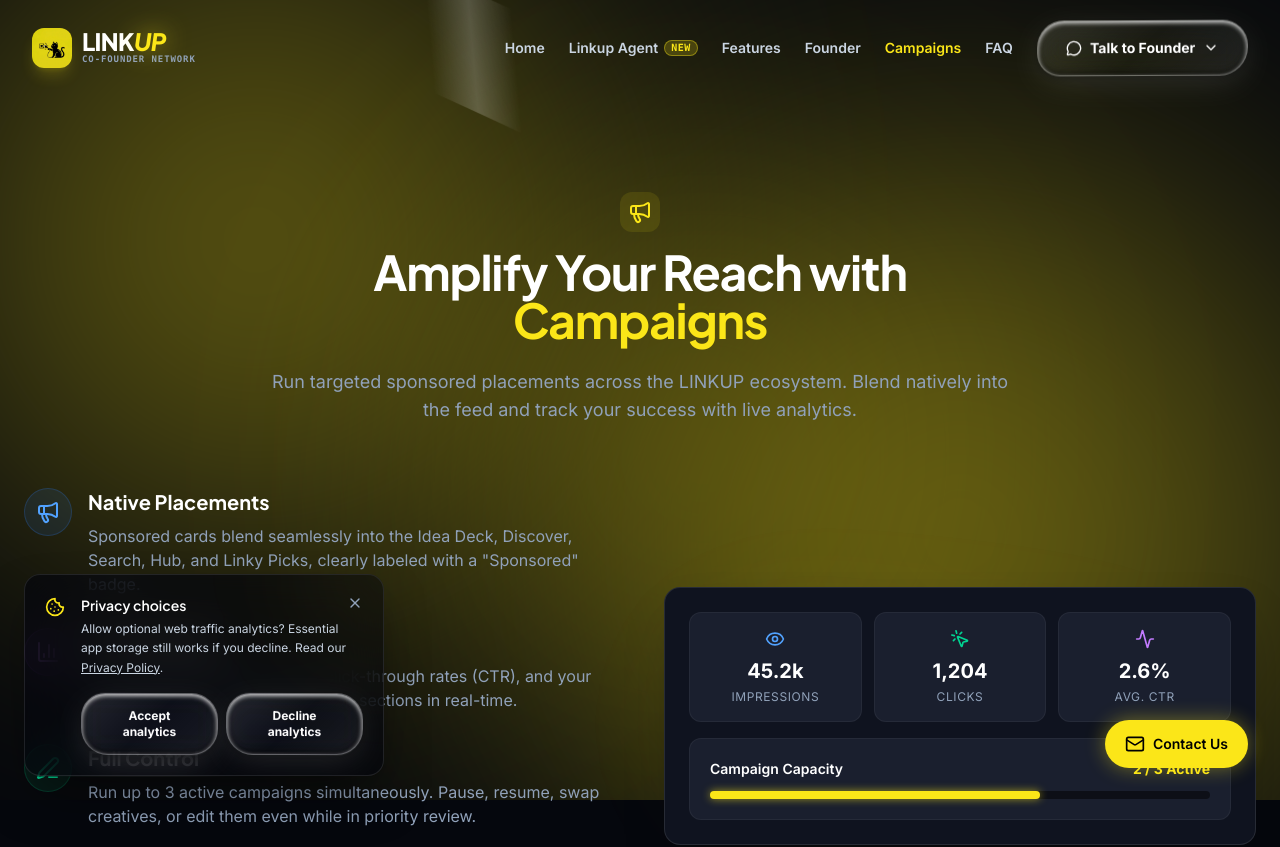
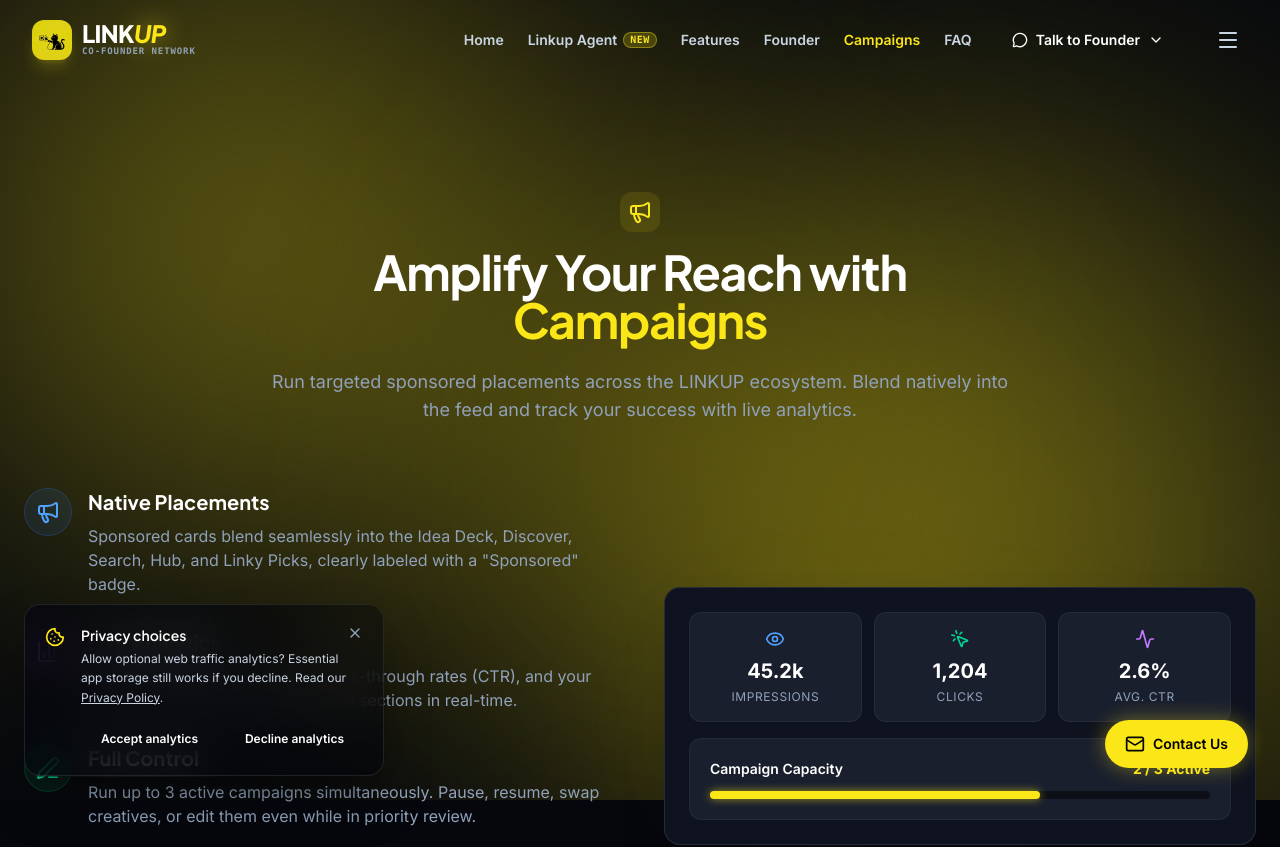
Before and after one commit to tanakaprince49-cell/Linkup-landing-page, a React (Vite) app: page /campaigns in a window 1280 px wide. Shown: the top 847 px of the page. Built offline with nearby package versions, Linux system fonts and the light colour scheme.

Commit message:
style(ui): separate gooey buttons with wider gap and apply liquid gooey animation globally across all buttons

```diff
--- a/src/index.css
+++ b/src/index.css
@@ -194,309 +194,179 @@
 }
 
 /* ========================================================
-   CSS-Only Gooey Liquid Animation Effect for Buttons
+   CSS-Only Gooey Liquid Animation Effect for All Site Buttons
    ======================================================== */
 
-/* 1. Parent Wrapper: Applies high contrast (contrast(20)) for the gooey metaball threshold */
-.gooey-button-wrapper {
+/* 1. Parent Wrapper: Applies high contrast (contrast(18)) for the gooey metaball threshold */
+.gooey-button-wrapper,
+.gooey-wrapper {
   position: relative;
   display: inline-flex;
   align-items: center;
   justify-content: center;
-  filter: contrast(20);
+  filter: contrast(18);
   background: transparent;
-  padding: 16px 20px;
+  padding: 16px;
+  width: 100%;
 }
 
-/* 2. Container: Applies SVG goo liquid filter to merge droplets across buttons */
+@media (min-width: 640px) {
+  .gooey-button-wrapper,
+  .gooey-wrapper {
+    width: auto;
+  }
+}
+
+/* 2. Container: Applies SVG blur filter with generous separation so buttons don't bleed at rest */
 .gooey-container {
   position: relative;
   display: flex;
   flex-direction: column;
   align-items: center;
-  gap: 22px;
-  filter: url('#goo');
+  justify-content: center;
+  gap: 36px; /* Generous separation so resting state never overlaps or messes up */
+  filter: url('#svg-blur-filter');
   will-change: transform, filter;
-  padding: 6px 12px;
+  width: 100%;
 }
 
 @media (min-width: 640px) {
   .gooey-container {
     flex-direction: row;
-    gap: 32px;
+    gap: 48px; /* Clean 48px desktop separation */
+    width: auto;
   }
 }
 
-/* 3. Fluid Water Droplet Wobble Keyframes (simulates liquid surface tension & wave oscillations) */
-@keyframes waterWobble {
+/* 3. Fluid Morphing Animation for Liquid Surface */
+@keyframes liquidMorph {
   0% {
-    border-radius: 24px 32px 22px 28px;
-    transform: rotate(0deg);
+    border-radius: 18px 24px 16px 22px;
   }
-  25% {
-    border-radius: 30px 22px 28px 24px;
-    transform: rotate(-0.5deg);
+  33% {
+    border-radius: 24px 16px 22px 18px;
   }
-  50% {
-    border-radius: 22px 28px 24px 30px;
-    transform: rotate(0.5deg);
-  }
-  75% {
-    border-radius: 28px 24px 30px 22px;
-    transform: rotate(-0.3deg);
+  66% {
+    border-radius: 16px 22px 24px 16px;
   }
   100% {
-    border-radius: 24px 32px 22px 28px;
-    transform: rotate(0deg);
+    border-radius: 18px 24px 16px 22px;
   }
 }
 
-/* Water Caustic Light Gleam */
-@keyframes waterGleam {
-  0% {
-    transform: translateX(-160%) rotate(25deg);
-  }
-  100% {
-    transform: translateX(160%) rotate(25deg);
-  }
-}
-
-/* 4. Colorless Liquid Water Button Styles (Pure Water Appearance) */
+/* 4. Global Gooey Liquid Button Styles across ALL site buttons */
+button,
+a.gooey-btn,
 .gooey-btn,
-.gooey-btn-primary,
-.gooey-btn-secondary,
-.gooey-btn-dark,
-.water-btn {
+.btn,
+a.btn-primary,
+a.btn-secondary {
   position: relative;
   display: inline-flex;
   align-items: center;
   justify-content: center;
+  cursor: pointer;
+  isolation: isolate;
+  user-select: none;
+  animation: liquidMorph 6s ease-in-out infinite alternate;
+  transition: transform 0.35s cubic-bezier(0.34, 1.56, 0.64, 1),
+              box-shadow 0.35s ease,
+              background-color 0.3s ease;
+}
+
+/* Specific styling for .gooey-btn */
+.gooey-btn {
   padding: 14px 28px;
-  min-height: 56px;
+  min-height: 52px;
   font-weight: 700;
   text-decoration: none;
-  cursor: pointer;
-  border-radius: 24px 28px 22px 26px;
+  border-radius: 20px;
+  border: none;
   outline: none;
-  isolation: isolate;
-  user-select: none;
-  animation: waterWobble 8s ease-in-out infinite alternate;
-  transition: transform 0.4s cubic-bezier(0.25, 1, 0.5, 1),
-              border-radius 0.4s ease,
-              box-shadow 0.4s ease,
-              background 0.3s ease,
-              border-color 0.3s ease;
-  overflow: visible;
-
-  /* Colorless pure water body */
-  background: linear-gradient(135deg, rgba(255, 255, 255, 0.12) 0%, rgba(255, 255, 255, 0.03) 50%, rgba(255, 255, 255, 0.08) 100%) !important;
-  color: #FFFFFF !important;
-  border: 1px solid rgba(255, 255, 255, 0.35) !important;
-  backdrop-filter: blur(16px) saturate(180%);
-  -webkit-backdrop-filter: blur(16px) saturate(180%);
-
-  /* Pure clear water specular reflection & caustic meniscus */
-  box-shadow:
-    inset 0 2px 4px rgba(255, 255, 255, 0.8),
-    inset 0 -3px 5px rgba(0, 0, 0, 0.4),
-    0 8px 30px -4px rgba(255, 255, 255, 0.12),
-    0 2px 6px rgba(0, 0, 0, 0.4) !important;
 }
 
-/* Hover: Water droplet expansion and glowing refraction */
-.gooey-btn:hover,
-.gooey-btn-primary:hover,
-.gooey-btn-secondary:hover,
-.gooey-btn-dark:hover,
-.water-btn:hover {
-  transform: scale(1.05) translateY(-2px);
-  z-index: 5;
-  background: linear-gradient(135deg, rgba(255, 255, 255, 0.22) 0%, rgba(255, 255, 255, 0.07) 50%, rgba(255, 255, 255, 0.16) 100%) !important;
-  border-color: rgba(255, 255, 255, 0.65) !important;
-  box-shadow:
-    inset 0 3px 6px rgba(255, 255, 255, 0.95),
-    inset 0 -3px 5px rgba(0, 0, 0, 0.45),
-    0 14px 40px -4px rgba(0, 0, 0, 0.6),
-    0 0 24px rgba(255, 255, 255, 0.25) !important;
+.gooey-btn-primary {
+  background: #FBE618;
+  color: #05070D;
 }
 
-/* Universal Site-Wide Water Button Rule for All Action Buttons */
-button:not(.no-water-btn):not([aria-label*="close"]):not([aria-label*="dismiss"]):not(.tab-pill),
-.btn-water-effect,
-a.btn-cta,
-a[href="/app/landing"]:not(.no-water-btn),
-a[href^="https://play.google"]:not(.no-water-btn) {
-  position: relative;
-  border-radius: 22px;
-  background: linear-gradient(135deg, rgba(255, 255, 255, 0.12) 0%, rgba(255, 255, 255, 0.03) 50%, rgba(255, 255, 255, 0.08) 100%);
-  color: #FFFFFF !important;
-  border: 1px solid rgba(255, 255, 255, 0.35);
-  backdrop-filter: blur(14px) saturate(180%);
-  -webkit-backdrop-filter: blur(14px) saturate(180%);
-  box-shadow:
-    inset 0 2px 4px rgba(255, 255, 255, 0.75),
-    inset 0 -2px 3px rgba(0, 0, 0, 0.35),
-    0 8px 25px -4px rgba(255, 255, 255, 0.1),
-    0 2px 6px rgba(0, 0, 0, 0.4);
-  animation: waterWobble 7s ease-in-out infinite alternate;
-  transition: transform 0.4s cubic-bezier(0.25, 1, 0.5, 1),
-              box-shadow 0.4s ease,
-              border-color 0.4s ease,
-              background 0.3s ease;
-  isolation: isolate;
-  user-select: none;
+.gooey-btn-secondary {
+  background: #00C2FF;
+  color: #05070D;
+  animation-delay: -3s;
 }
 
-button:not(.no-water-btn):not([aria-label*="close"]):not([aria-label*="dismiss"]):not(.tab-pill):hover,
-.btn-water-effect:hover,
-a.btn-cta:hover,
-a[href="/app/landing"]:not(.no-water-btn):hover,
-a[href^="https://play.google"]:not(.no-water-btn):hover {
-  transform: scale(1.04) translateY(-2px);
-  border-color: rgba(255, 255, 255, 0.65);
-  background: linear-gradient(135deg, rgba(255, 255, 255, 0.22) 0%, rgba(255, 255, 255, 0.07) 50%, rgba(255, 255, 255, 0.16) 100%);
-  box-shadow:
-    inset 0 3px 6px rgba(255, 255, 255, 0.95),
-    inset 0 -3px 5px rgba(0, 0, 0, 0.4),
-    0 12px 35px -2px rgba(0, 0, 0, 0.6),
-    0 0 20px rgba(255, 255, 255, 0.2);
+.gooey-btn-dark {
+  background: #111827;
+  color: #FFFFFF;
+  border: 1px solid rgba(255, 255, 255, 0.2);
+  animation-delay: -1.5s;
 }
 
-button:not(.no-water-btn):not([aria-label*="close"]):not([aria-label*="dismiss"]):not(.tab-pill):active,
-.btn-water-effect:active,
-a.btn-cta:active,
-a[href="/app/landing"]:not(.no-water-btn):active,
-a[href^="https://play.google"]:not(.no-water-btn):active {
-  transform: scale(0.96) translateY(2px);
+/* Connecting liquid droplets extending towards neighboring buttons on interaction */
+.gooey-btn::before,
+.gooey-btn::after {
+  content: '';
+  position: absolute;
+  width: 24px;
+  height: 24px;
+  background: inherit;
+  border-radius: 50%;
+  pointer-events: none;
+  transition: transform 0.4s cubic-bezier(0.34, 1.56, 0.64, 1), opacity 0.3s ease;
+  opacity: 0;
+  z-index: -1;
+}
+
+/* Right droplet */
+.gooey-btn::after {
+  right: -10px;
+  top: 50%;
+  transform: translateY(-50%) scale(0.2);
+}
+
+/* Left droplet */
+.gooey-btn::before {
+  left: -10px;
+  top: 50%;
+  transform: translateY(-50%) scale(0.2);
+}
+
+/* On hover or interaction: Buttons expand and droplets shoot out to liquid-merge! */
+.gooey-btn:hover,
+button:hover {
+  transform: scale(1.06) translateY(-2px);
+  z-index: 2;
+}
+
+.gooey-container:hover .gooey-btn::after,
+.gooey-container:hover .gooey-btn::before {
+  opacity: 1;
+}
+
+.gooey-btn:hover::after {
+  transform: translateY(-50%) translateX(16px) scale(1.3);
+  opacity: 1;
+}
+
+.gooey-btn:hover::before {
+  transform: translateY(-50%) translateX(-16px) scale(1.3);
+  opacity: 1;
+}
+
+/* Active pressed state: Liquid depression */
+.gooey-btn:active,
+button:active {
+  transform: scale(0.95);
   transition-duration: 0.1s;
 }
 
-/* Exempt footer text links and subtle inline buttons */
-footer button,
-footer a,
-.no-water-btn {
-  animation: none !important;
-  box-shadow: none !important;
-  background: transparent !important;
-  border: none !important;
-}
-
-/* Water Gleam light sheen sweeping across */
-.gooey-btn::before,
-.water-btn::before {
-  content: '';
-  position: absolute;
-  top: -50%;
-  left: -50%;
-  width: 200%;
-  height: 200%;
-  background: linear-gradient(
-    60deg,
-    transparent 40%,
-    rgba(255, 255, 255, 0.35) 50%,
-    transparent 60%
-  );
-  transform: translateX(-160%) rotate(25deg);
-  pointer-events: none;
-  opacity: 0.6;
-  z-index: 1;
-}
-
-.gooey-btn:hover::before,
-.water-btn:hover::before {
-  animation: waterGleam 2.2s cubic-bezier(0.4, 0, 0.2, 1) infinite;
-}
-
-/* Colorless water droplets that reach across the gap to merge into a fluid meniscus */
-.gooey-btn::after {
-  content: '';
-  position: absolute;
-  top: 50%;
-  width: 32px;
-  height: 32px;
-  background: rgba(255, 255, 255, 0.12);
-  border: 1px solid rgba(255, 255, 255, 0.35);
-  border-radius: 50%;
-  pointer-events: none;
-  opacity: 0;
-  transition: transform 0.5s cubic-bezier(0.34, 1.56, 0.64, 1), opacity 0.3s ease;
-  z-index: -1;
-  box-shadow: inset 0 2px 4px rgba(255, 255, 255, 0.8);
-}
-
-/* Default droplet position on the right */
-.gooey-btn::after {
-  right: -8px;
-  transform: translateY(-50%) scale(0.3);
-}
-
-/* Dedicated left & right droplet helpers for multi-directional water bridge */
-.gooey-btn .water-drop-left,
-.gooey-btn .water-drop-right {
-  position: absolute;
-  top: 50%;
-  width: 30px;
-  height: 30px;
-  background: rgba(255, 255, 255, 0.12);
-  border: 1px solid rgba(255, 255, 255, 0.35);
-  border-radius: 50%;
-  pointer-events: none;
-  opacity: 0;
-  transition: transform 0.5s cubic-bezier(0.34, 1.56, 0.64, 1), opacity 0.35s ease;
-  z-index: -1;
-  box-shadow: inset 0 2px 4px rgba(255, 255, 255, 0.8);
-}
-
-.gooey-btn .water-drop-left {
-  left: -8px;
-  transform: translateY(-50%) scale(0.3);
-}
-
-.gooey-btn .water-drop-right {
-  right: -8px;
-  transform: translateY(-50%) scale(0.3);
-}
-
-.blob {
-  position: absolute;
-  border-radius: 50%;
-  pointer-events: none;
-}
-
-/* Hover: Water droplets surge outwards and fuse into a liquid water bridge */
-.gooey-container:hover .gooey-btn::after,
-.gooey-container:hover .water-drop-left,
-.gooey-container:hover .water-drop-right {
-  opacity: 1;
-}
-
-/* Droplets stretching outward across the space */
-.gooey-btn:hover::after,
-.gooey-btn:hover .water-drop-right {
-  transform: translateY(-50%) translateX(24px) scale(1.35);
-  opacity: 1;
-}
-
-.gooey-btn:hover .water-drop-left {
-  transform: translateY(-50%) translateX(-24px) scale(1.35);
-  opacity: 1;
-}
-
-/* Active splash compression */
-.gooey-btn:active,
-.water-btn:active {
-  transform: scale(0.95) translateY(2px);
-  transition-duration: 0.1s;
-}
-
-/* Crisp text & badge layer: Keeps text and icons 100% visible and razor sharp */
+/* Crisp foreground label container inside contrast filter */
 .gooey-btn-label {
   position: relative;
   z-index: 10;
   display: flex;
   align-items: center;
   gap: 8px;
-  color: #FFFFFF !important;
-  text-shadow: 0 1px 3px rgba(0, 0, 0, 0.8);
   pointer-events: none;
 }
```
Also changed, not shown: index.html (+7 -9 lines).
